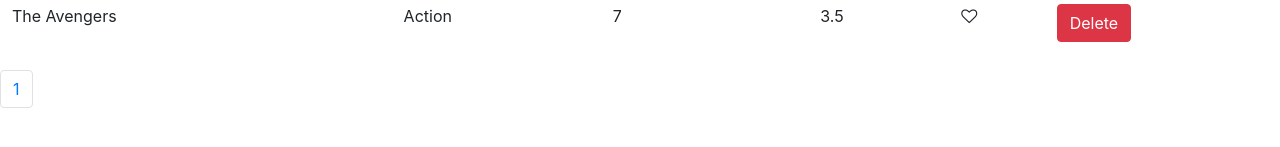
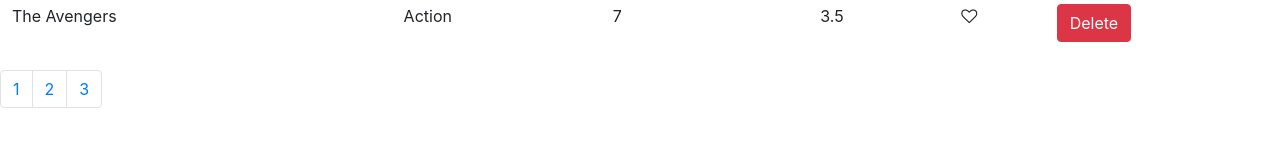
Before and after one commit to amans0508/vidly_video_app, a React (Create React App) app: page / in a window 1280 px wide. Shown: the part 623-770 px from the top of the page. Built offline with nearby package versions, Linux system fonts and the light colour scheme.

Commit message:
Render PageNumber dynamically

```diff
--- a/src/Components/common/pagination.jsx
+++ b/src/Components/common/pagination.jsx
@@ -1,19 +1,25 @@
 import React from "react";
+import _ from "lodash";
 
 const Pagination = (props) => {
   const { itemsCount, pageSize } = props;
   console.log(itemsCount);
   console.log(pageSize);
-  const pageCount = itemsCount / pageSize;
-  console.log("PageCount" + Math.ceil(pageCount));
+  const pagesCount = itemsCount / pageSize;
+  console.log("PageCount1" + pagesCount);
+  const pages = _.range(1, pagesCount + 1);
+  console.log("array of pages" + pages);
+  console.log("PageCount" + Math.ceil(pagesCount));
   return (
     <nav>
       <ul className="pagination">
-        <li className="page-item">
-          <a className="page-link" href="/#">
-            1
-          </a>
-        </li>
+        {pages.map((page) => (
+          <li key={page} className="page-item">
+            <a className="page-link" href="/#">
+              {page}
+            </a>
+          </li>
+        ))}
       </ul>
     </nav>
   );
```
